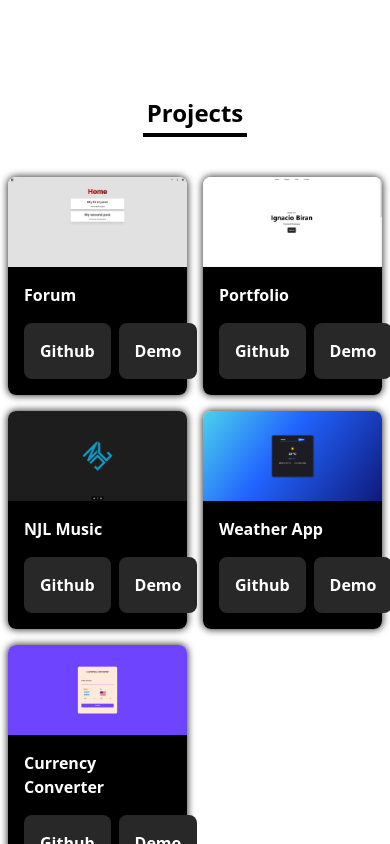
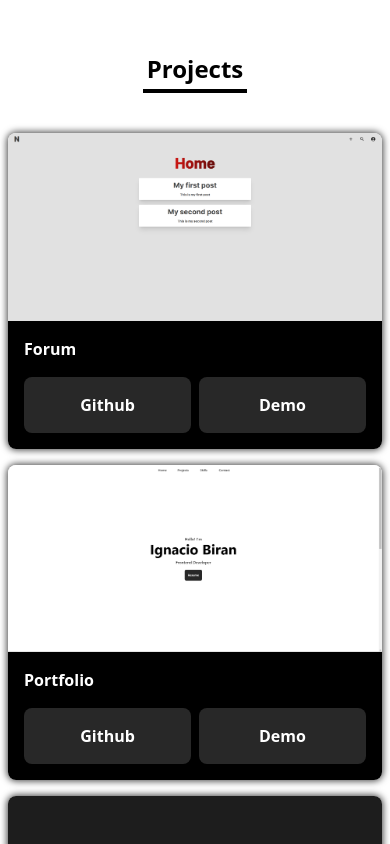
Before and after one commit to NBN7/portfolio, a React (Vite) app: page / in a window 390 px wide. Shown: the part 1620-2464 px from the top of the page. Built offline with nearby package versions, Linux system fonts and the light colour scheme.

Commit message:
third commit

```diff
--- a/src/App.tsx
+++ b/src/App.tsx
@@ -29,7 +29,7 @@ const App = () => {
 
       <Section
         sectionId="projects"
-        sectionStyle="flex flex-col items-center justify-center"
+        sectionStyle="h-[200vh] md:h-[100vh] flex flex-col items-center justify-center"
       >
         <>
           <h2 className="p-1 text-2xl font-bold border-black border-b-4 mb-10">
--- a/src/components/Navbar.tsx
+++ b/src/components/Navbar.tsx
@@ -1,7 +1,7 @@
 export const Navbar = () => {
   return (
     <>
-      <nav className="w-full font-semibold fixed top-0 backdrop-filter backdrop-blur-[15px]">
+      <nav className="w-screen font-semibold fixed top-0 backdrop-filter backdrop-blur-[15px]">
         <ul className="flex justify-center gap-4">
           <a href="#home">
             <li className="flex w-[80px] justify-center p-4 md:w-[90px]">
--- a/src/components/Projects.tsx
+++ b/src/components/Projects.tsx
@@ -4,7 +4,7 @@ import { Button } from "./Button";
 export const Projects = () => {
   return (
     <>
-      <div data-aos="fade-left" data-aos-duration="1500" className="grid grid-cols-2 max-w-[40rem] md:max-w-[60rem] md:grid-cols-3 gap-4">
+      <div data-aos="fade-left" data-aos-duration="1500" className="grid md:grid-cols-3 max-w-[40rem] md:max-w-[60rem] gap-4">
         {projectsList.map((project) => {
           return (
             <div className="box-shadow rounded-lg" key={project.title}>
```
